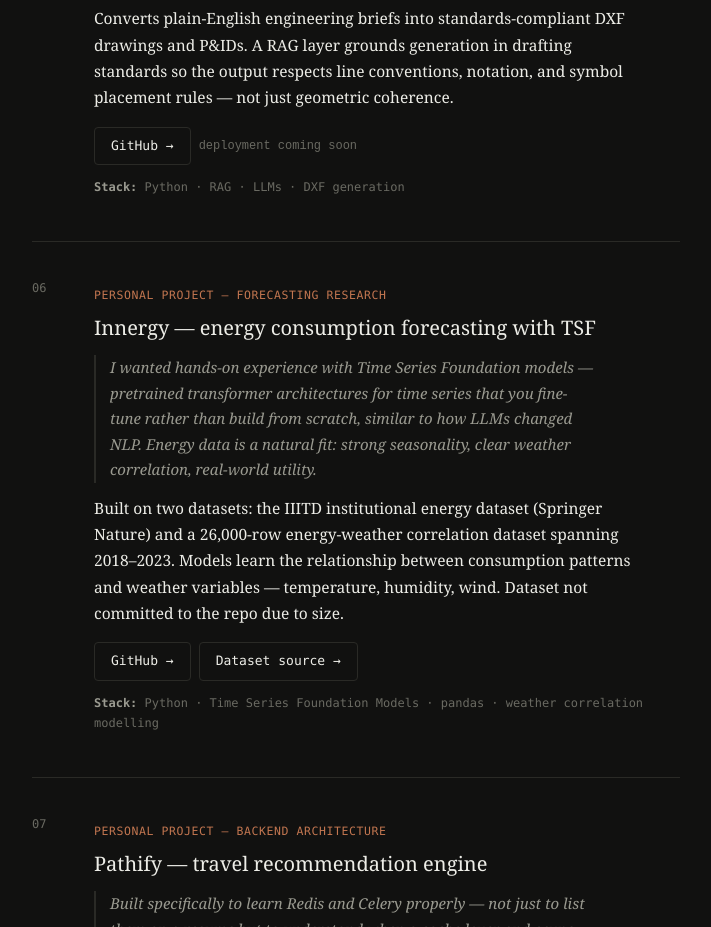
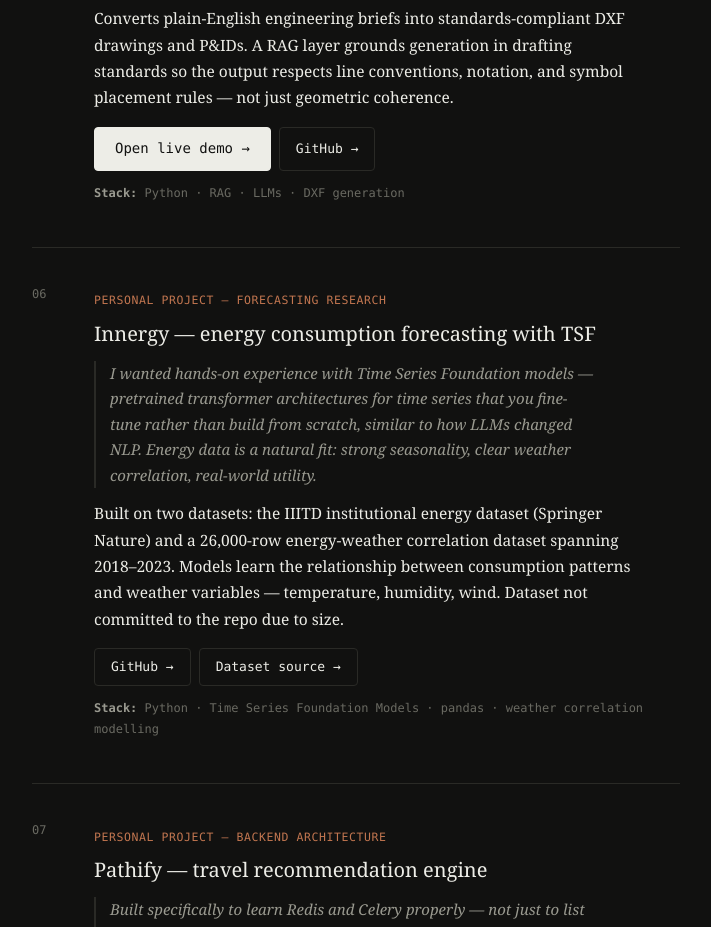
Before and after one commit to mannan-naidu/mannan-naidu.github.io, a plain HTML site: page index.html in a window 1280 px wide. Shown: the part 4120-5047 px from the top of the page, without its empty margins (284-995 px from the left). Drawn offline with Linux system fonts and the light colour scheme.

Commit message:
deploy autochad

```diff
--- a/index.html
+++ b/index.html
@@ -391,8 +391,8 @@ footer { padding: 28px 0 64px; font-family: ui-monospace, SFMono-Regular, Menlo,
         A RAG layer grounds generation in drafting standards so the output respects line conventions, notation, and
         symbol placement rules — not just geometric coherence.</p>
       <div class="link-row">
+        <a class="btn btn-solid btn-lg" href="https://autochad-mr5y.onrender.com" target="_blank" rel="noopener">Open live demo →</a>
         <a class="btn btn-outline btn-md" href="https://github.com/mannan-naidu/AutoCHAD" target="_blank" rel="noopener">GitHub →</a>
-        <span style="font-family:ui-monospace,monospace;font-size:12px;color:var(--dim);align-self:center;">deployment coming soon</span>
       </div>
       <p class="stack-line"><b>Stack:</b> Python · RAG · LLMs · DXF generation</p>
     </div>
```
